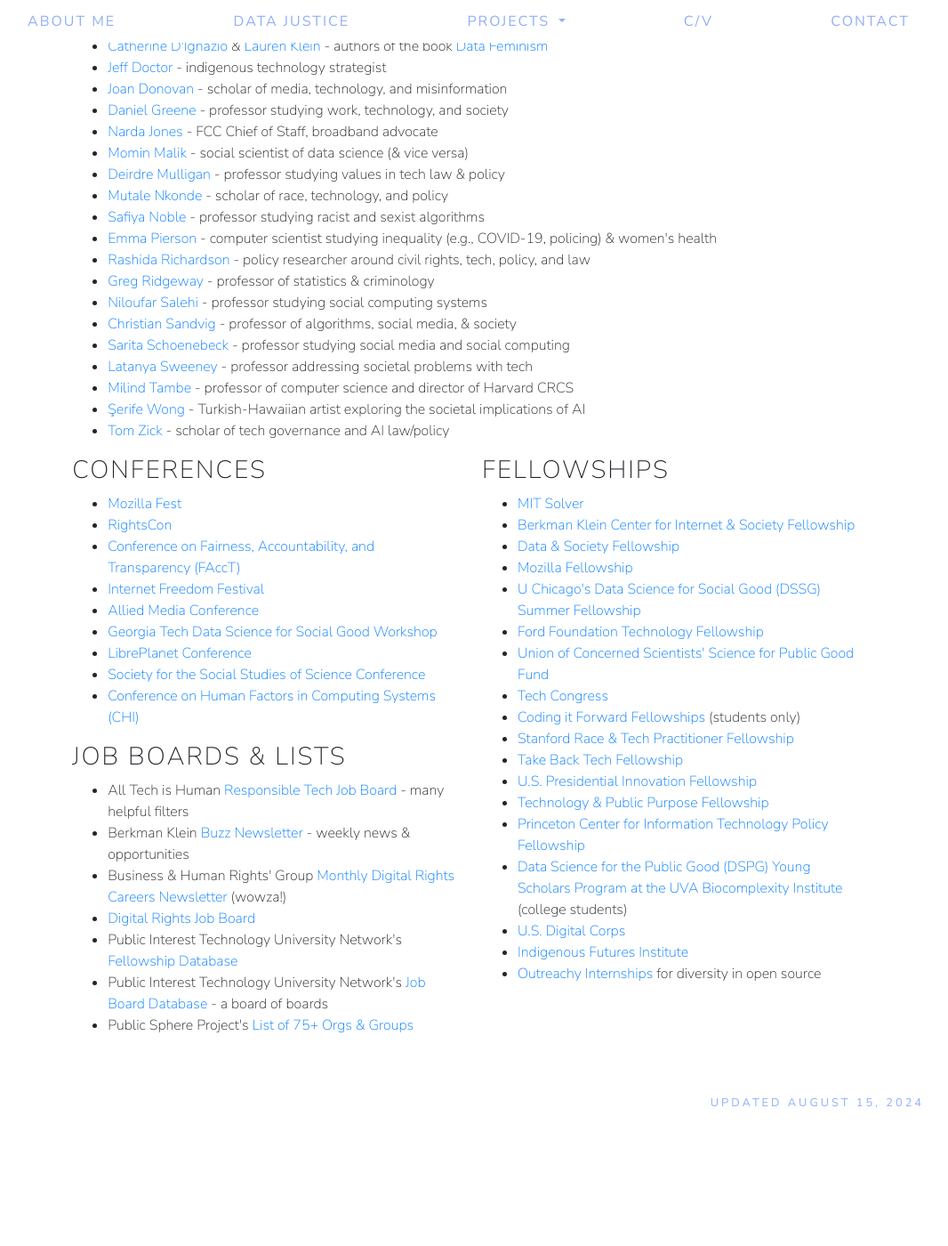
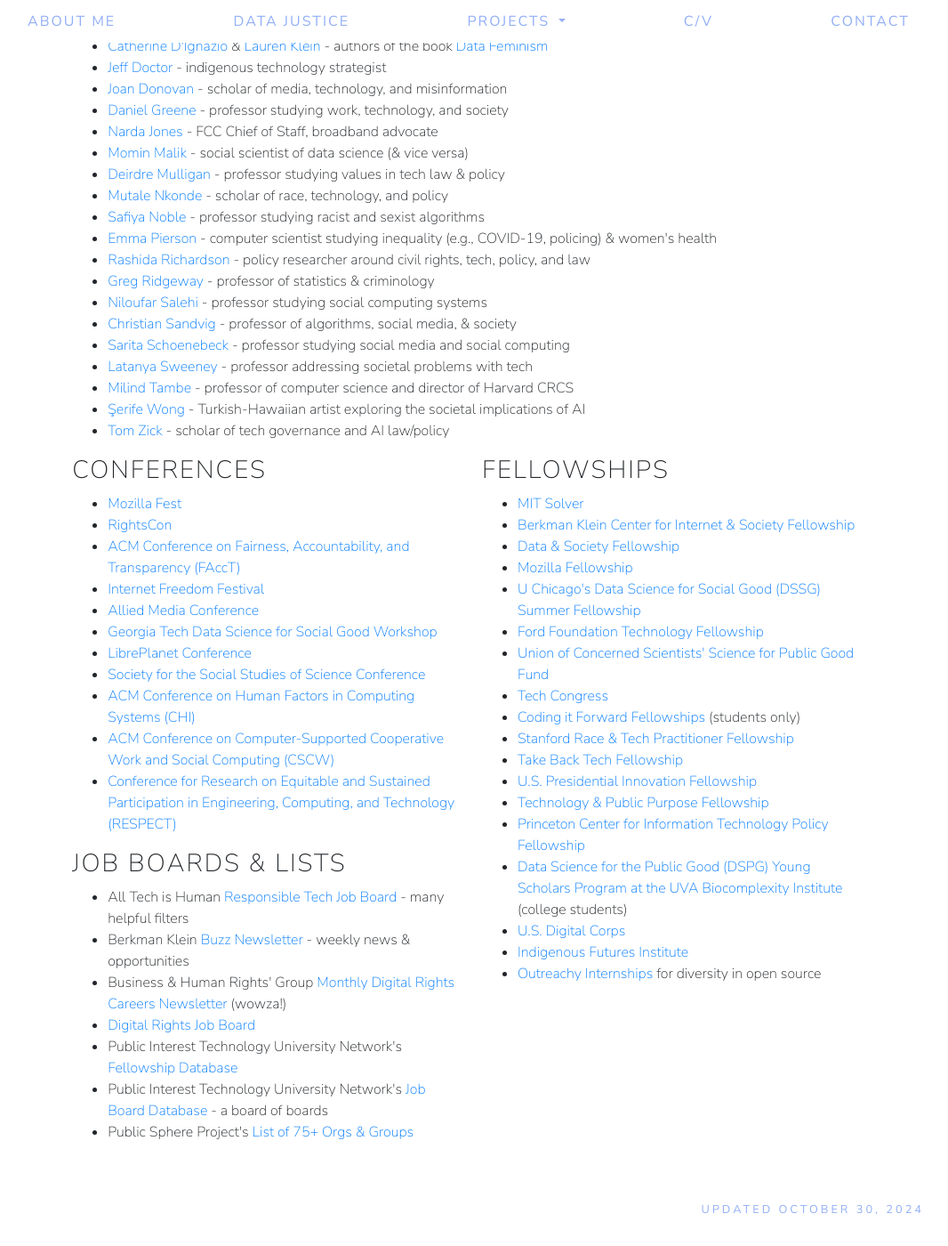
Before and after one commit to smhurwitz/smhurwitz.github.io, a Jekyll site: the page built from datajustice.html, in a window 1280 px wide and 1400 px high, scrolled down 1264 px. Shown: the whole window at 89% size, without its empty margins (113-1179 px from the left). Built offline with Jekyll 4.4.1, drawn with Linux system fonts in a browser that asks for light colours; nearby versions of some CDN libraries; before the commit the page ends 2544 px from its top, so only the background shows below that.

Commit message:
add CHI, PIT-UN

```diff
--- a/_layouts/nav.html
+++ b/_layouts/nav.html
@@ -21,5 +21,6 @@
     <script src="js/vendor/popper.min.js"></script>
     <script src="js/bootstrap.min.js"></script>
     <script src="js/modal.js"></script>
+    <script src="https://kit.fontawesome.com/7fb5d02cd4.js" crossorigin="anonymous"></script>
   </body>
 </html>
--- a/datajustice.html
+++ b/datajustice.html
@@ -129,13 +129,15 @@
         <ul>
           <li><a href="https://www.mozillafestival.org/" target="_blank">Mozilla Fest</a></li>
           <li><a href="https://www.rightscon.org/" target="_blank">RightsCon</a></li>
-          <li><a href="https://fatconference.org/" target="_blank">Conference on Fairness, Accountability, and Transparency (FAccT)</a></li>
+          <li><a href="https://facctconference.org/" target="_blank">ACM Conference on Fairness, Accountability, and Transparency (FAccT)</a></li>
           <li><a href="https://internetfreedomfestival.org/" target="_blank">Internet Freedom Festival</a></li>
           <li><a href="https://alliedmedia.org/amc" target="_blank">Allied Media Conference</a></li>
           <li><a href="https://ds4sg.gatech.edu" target="_blank">Georgia Tech Data Science for Social Good Workshop</a></li>
           <li><a href="https://libreplanet.org/wiki/LibrePlanet:Conference" target="_blank">LibrePlanet Conference</a></li>
           <li><a href="https://www.4sonline.org/meeting/" target="_blank">Society for the Social Studies of Science Conference</a></li>
-          <li><a href="https://chi2025.acm.org/" target="_blank">Conference on Human Factors in Computing Systems (CHI)</a></li>
+          <li><a href="https://chi.acm.org/chi-series/" target="_blank">ACM Conference on Human Factors in Computing Systems (CHI)</a></li>
+          <li><a href="https://cscw.acm.org/" target="_blank">ACM Conference on Computer-Supported Cooperative Work and Social Computing (CSCW) </a></li>
+          <li><a href="https://www.respect2024.starscomputingcorps.org/call-for-proposals/" target="_blank">Conference for Research on Equitable and Sustained Participation in Engineering, Computing, and Technology (RESPECT)</a></li>
         </ul>
 
         <h3>Job Boards & Lists</h3>
@@ -181,4 +183,4 @@
 
 </main>
 
-<footer>Updated August 15, 2024</footer>
+<footer>Updated October 30, 2024</footer>
```
Also changed, not shown: _posts/news/2024-11-08-pit-un.md (added, +6 -0 lines).
